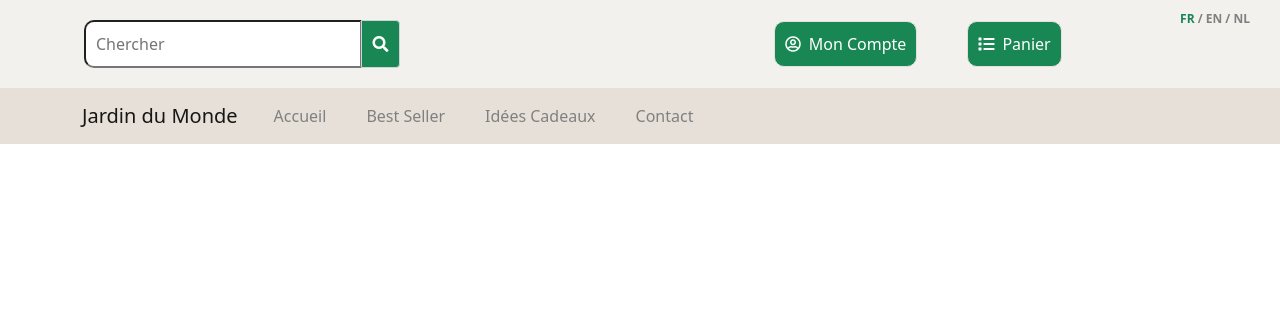
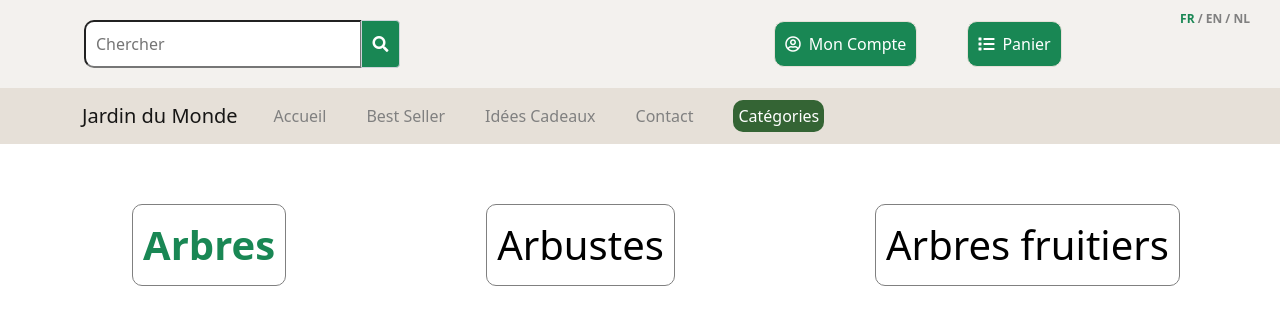
Before and after one commit to geogoss/projet_React_eShop_Gosset, a React (Create React App) app: page /categorie/arbres in a window 1280 px wide. Shown: the top 324 px of the page. Built offline with nearby package versions, Linux system fonts and the light colour scheme.

Commit message:
GG catégories avec chemins imbriqués

```diff
--- a/package.json
+++ b/package.json
@@ -8,6 +8,8 @@
     "@testing-library/react": "^12.1.2",
     "@testing-library/user-event": "^13.5.0",
     "bootstrap": "^5.1.3",
+    "jquery": "^3.6.0",
+    "popper": "^1.0.1",
     "react": "^17.0.2",
     "react-dom": "^17.0.2",
     "react-router-dom": "^6.2.1",
--- a/src/App.js
+++ b/src/App.js
@@ -5,6 +5,10 @@ import Accueil from "./Accueil/Accueil";
 import Seller from "./Seller/Seller";
 import Cadeaux from "./Cadeaux/Cadeaux"
 import Contact from "./Contact/Contact";
+import Categorie from "./Categorie/Categorie";
+import Arbres from "./Categorie/Arbres";
+import Arbustes from "./Categorie/Arbustes";
+import Fruitiers from "./Categorie/Fruitiers";
 import ModalCompte from "./Components/ModalCompte/ModalCompte";
 import ModalCompte2 from "./Components/ModalCompte/ModalCompte2";
 
@@ -34,6 +38,11 @@ const switchCompteSecond = () => {
           <Route path="/seller" element={<Seller />} />
           <Route path="/cadeaux" element={<Cadeaux />} />
           <Route path="/contact" element={<Contact />} />
+          <Route path="/categorie" element={<Categorie />}>
+            <Route path="/categorie/arbres" element={<Arbres />} />
+            <Route path="/categorie/arbustes" element={<Arbustes />} />
+            <Route path="/categorie/fruitiers" element={<Fruitiers />} />
+          </Route>
         </Routes>
     </div>
   );
--- /dev/null
+++ b/src/Categorie/Arbres.js
@@ -0,0 +1,9 @@
+import React from 'react';
+
+export default function Arbres() {
+  return (
+    <div className='cadreArbres'>
+
+    </div>
+  );
+}
--- /dev/null
+++ b/src/Categorie/Arbustes.js
@@ -0,0 +1,9 @@
+import React from 'react';
+
+export default function Arbustes() {
+  return (
+    <div className='cadreArbustes'>
+
+    </div>
+  );
+}
--- /dev/null
+++ b/src/Categorie/Categorie.css
@@ -0,0 +1,27 @@
+
+.liste{
+    display: flex;
+    justify-content: space-around;
+    align-items: flex-start;
+    font-size: 40px;
+    margin-top: 60px;
+
+
+}
+.liste li{
+    padding: 10px;
+    list-style: none;
+    border: 1px solid grey;
+    border-radius: 10px;
+
+
+}
+
+.liste a{
+    text-decoration: none;
+    color: black;
+}
+
+.listeBis{
+    color: rgb(52, 100, 52);
+}
--- /dev/null
+++ b/src/Categorie/Categorie.js
@@ -0,0 +1,30 @@
+import React from 'react';
+import "./Categorie.css"
+import { Link, Outlet, NavLink } from 'react-router-dom';
+
+export default function Categorie(props) {
+    return (
+        <div className='cadreCategorie'>
+            <Outlet />
+            <nav>
+                <ul className="liste">
+                    <li>
+                        <NavLink
+                            className={({ isActive }) => isActive ? "text-success fw-bold" : ""}
+                            to="/categorie/arbres" >Arbres</NavLink>
+                    </li>
+                    <li>
+                        <NavLink
+                            className={({ isActive }) => isActive ? "text-success fw-bold" : ""}
+                            to="/categorie/arbustes" >Arbustes</NavLink>
+                    </li>
+                    <li>
+                        <NavLink
+                            className={({ isActive }) => isActive ? "text-success fw-bold" : ""}
+                            to="/categorie/fruitiers" >Arbres fruitiers</NavLink>
+                    </li>
+                </ul>
+            </nav>
+        </div>
+    );
+}
--- /dev/null
+++ b/src/Categorie/Fruitiers.js
@@ -0,0 +1,9 @@
+import React from 'react';
+
+export default function Fruitiers() {
+  return (
+    <div className='cadreFruitiers'>
+
+    </div>
+  );
+}
--- a/src/Components/ModalCompte/ModalCompte.css
+++ b/src/Components/ModalCompte/ModalCompte.css
@@ -1,5 +1,5 @@
 
-/* ModalCompte 1 */
+/* ModalCompte 1 et ModalCompte 2 */
 .cadreCompte{
     height:100vh;
     position: absolute;
@@ -22,5 +22,3 @@
 .croix{
     cursor: pointer;
 }
-
-/* ModalCompte 2 */
--- a/src/Components/Navbar/Navbar.css
+++ b/src/Components/Navbar/Navbar.css
@@ -37,7 +37,9 @@
     background-color: rgba(243,241,238,255);
 }
 
-
+.loupe{
+    cursor: pointer;
+}
 
 
 .preNavbar{
--- a/src/Components/Navbar/Navbar.js
+++ b/src/Components/Navbar/Navbar.js
@@ -1,8 +1,6 @@
 import React from 'react';
-import { useState } from 'react';
 import "./Navbar.css"
 import { Link, NavLink } from 'react-router-dom';
-import ModalCompte from '../ModalCompte/ModalCompte';
 
 export default function Navbar(props) {
 
@@ -18,7 +16,7 @@ export default function Navbar(props) {
             <div className="preNavbar">
                 <div className="divInput input-group">
                     <input type="text" placeholder='Chercher' />
-                    <span className='input-group-text bg-success text-white'><i class="fas fa-search"></i></span>
+                    <span className='input-group-text bg-success text-white'><i class="loupe fas fa-search"></i></span>
                 </div>
                 <div className="panier">
                     <div className='monCompte bg-success text-white'>
@@ -45,25 +43,31 @@ export default function Navbar(props) {
 
                         <div class="collapse navbar-collapse" id="monMenuDeroulant">
                             <ul class="navbar-nav">
+
                                 <li class="nav-item">
                                     <NavLink
-                                    className={({isActive}) => isActive ? "activeLink" : ""}
-                                    to="/" href="#" class="nav-link active">Accueil</NavLink>
+                                        className={({ isActive }) => isActive ? "activeLink" : ""}
+                                        to="/" class="nav-link active">Accueil</NavLink>
                                 </li>
                                 <li class="nav-item">
                                     <NavLink
-                                    className={({isActive}) => isActive ? "activeLink" : ""}
+                                        className={({ isActive }) => isActive ? "activeLink" : ""}
                                         to="seller" href="#" class="nav-link">Best Seller</NavLink>
                                 </li>
                                 <li class="nav-item">
                                     <NavLink
-                                    className={({isActive}) => isActive ? "activeLink" : ""}
+                                        className={({ isActive }) => isActive ? "activeLink" : ""}
                                         to="cadeaux" href="#" class="nav-link">Idées Cadeaux</NavLink>
                                 </li>
                                 <li class="nav-item">
                                     <NavLink
-                                    className={({isActive}) => isActive ? "activeLink" : ""}
+                                        className={({ isActive }) => isActive ? "activeLink" : ""}
                                         to="contact" href="#" class="nav-link">Contact</NavLink>
+                                </li>
+                                <li class="nav-item">
+                                    <NavLink
+                                        className={({ isActive }) => isActive ? "activeLink" : ""}
+                                        to="categorie" href="#" class="nav-link">Catégories</NavLink>
                                 </li>
                             </ul>
                         </div>
```
Also changed, not shown: 1 other file (tests, documents, lock files or other folders). Lines whose indentation alone changed are shown as unchanged.
